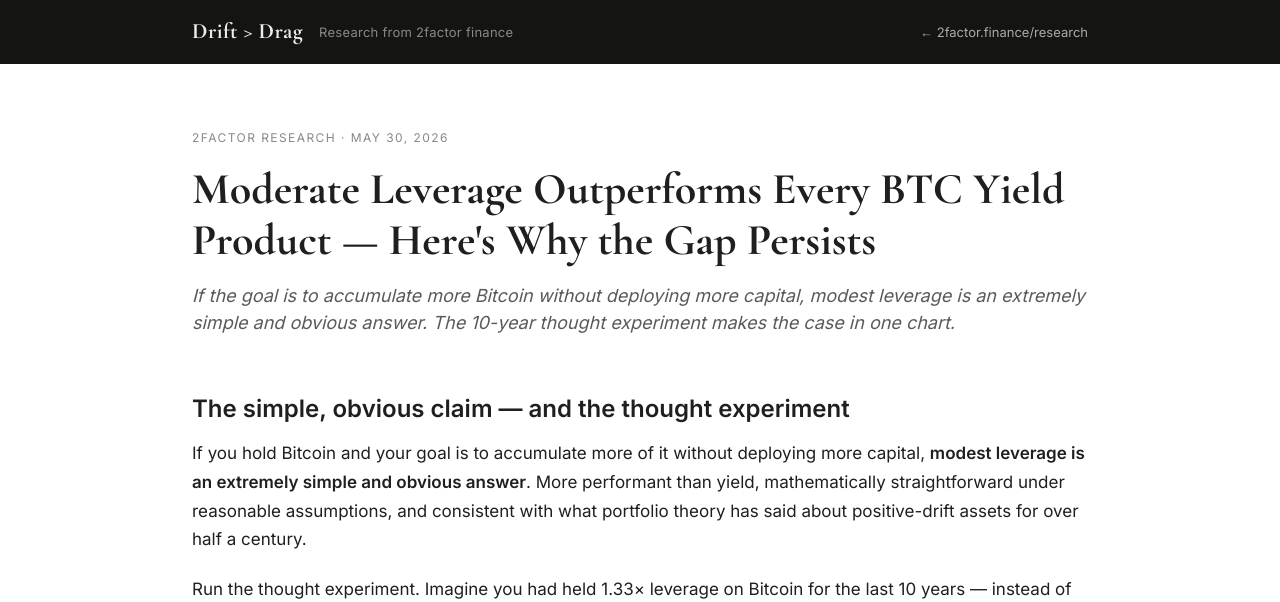
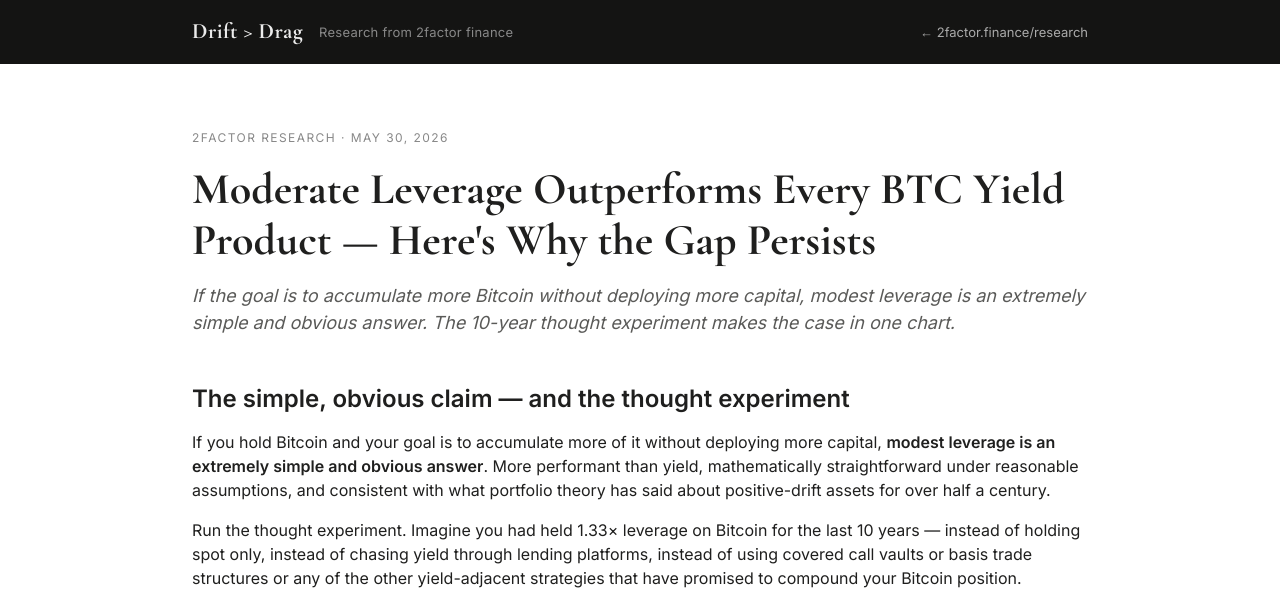
Before and after one commit to quidprokuo/drift, a Jekyll site: the page built from btc-jr-vs-yield-products.md, in a window 1280 px wide. Shown: the top 602 px of the page. Built offline with Jekyll 4.4.1, drawn with Linux system fonts in a browser that asks for light colours; grey boxes are pictures that could not be loaded.

Commit message:
Typography: match GitHub markdown body (16px / 1.5 line-height / 16px margins / 2em list indent / 1.25 heading line-height); article title serif unchanged
Co-Authored-By: Claude Opus 4.7 (1M context) <noreply@anthropic.com>

```diff
--- a/_layouts/article.html
+++ b/_layouts/article.html
@@ -168,6 +168,8 @@
 
     .article_body {
       color: var(--text);
+      font-size: 16px;
+      line-height: 1.5;
     }
 
     .article_body h1,
@@ -176,30 +178,26 @@
     .article_body h4 {
       font-family: Inter, system-ui, sans-serif;
       font-weight: 600;
-      line-height: 1.3;
+      line-height: 1.25;
       color: var(--text);
-      margin: 2em 0 0.6em;
+      margin: 24px 0 16px;
     }
 
-    .article_body h2 { font-size: 24px; margin-top: 2.4em; }
-    .article_body h3 { font-size: 19px; }
+    .article_body h2 { font-size: 1.5em; }
+    .article_body h3 { font-size: 1.25em; }
 
     .article_body p {
-      font-size: 17px;
-      line-height: 1.7;
-      margin: 0 0 1.2em;
+      margin: 0 0 16px;
     }
 
     .article_body li {
-      font-size: 17px;
-      line-height: 1.6;
-      margin: 0 0 0.4em;
+      margin: 0 0 0.25em;
     }
 
     .article_body ul,
     .article_body ol {
-      padding-left: 1.4em;
-      margin: 0 0 1.2em;
+      padding-left: 2em;
+      margin: 0 0 16px;
     }
 
     .article_body strong { font-weight: 600; color: var(--text); }
--- a/_layouts/default.html
+++ b/_layouts/default.html
@@ -95,6 +95,8 @@
       max-width: 960px;
       margin: 0 auto 96px;
       padding: 0 32px;
+      font-size: 16px;
+      line-height: 1.5;
     }
     h2 {
       font-size: 13px;
```
